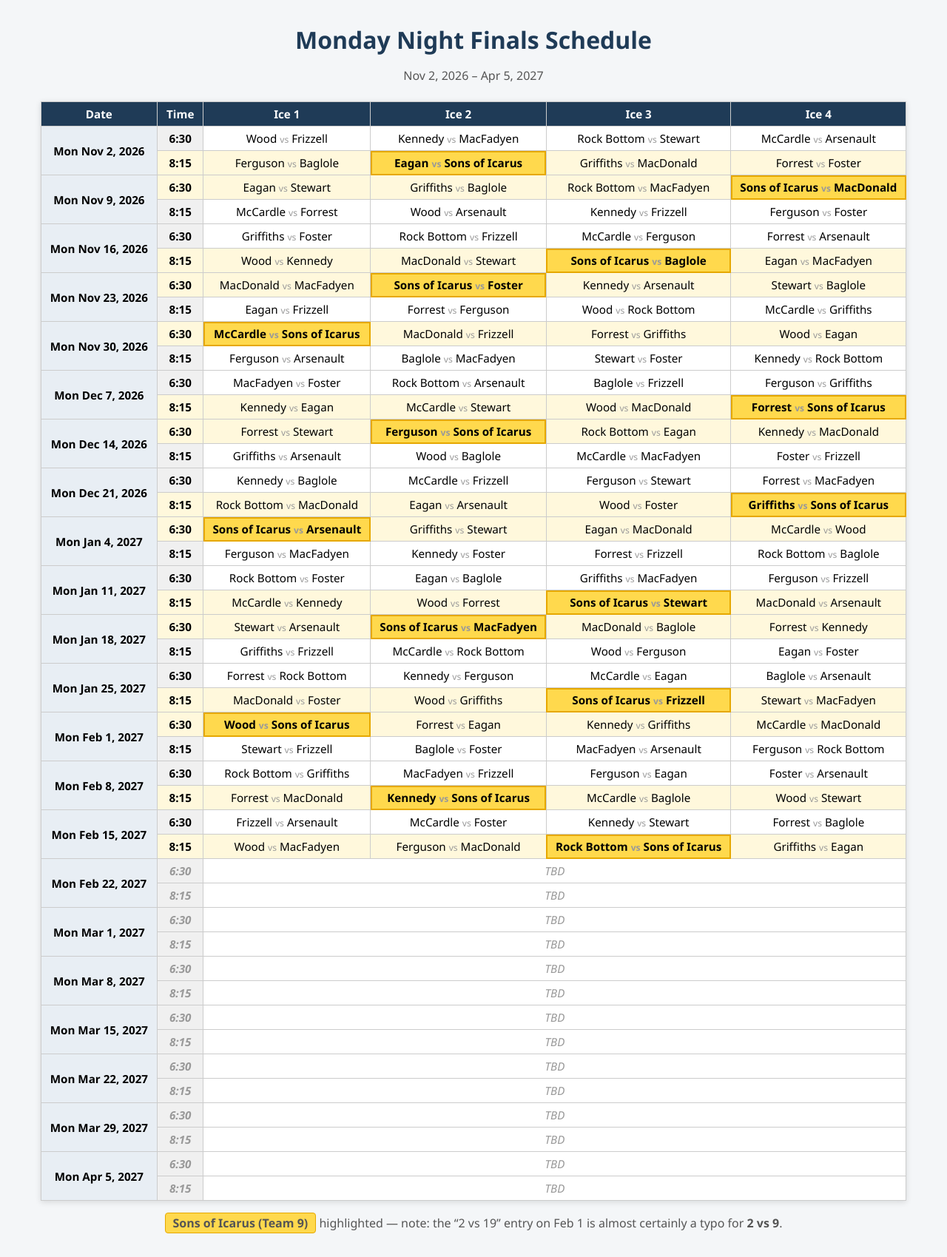
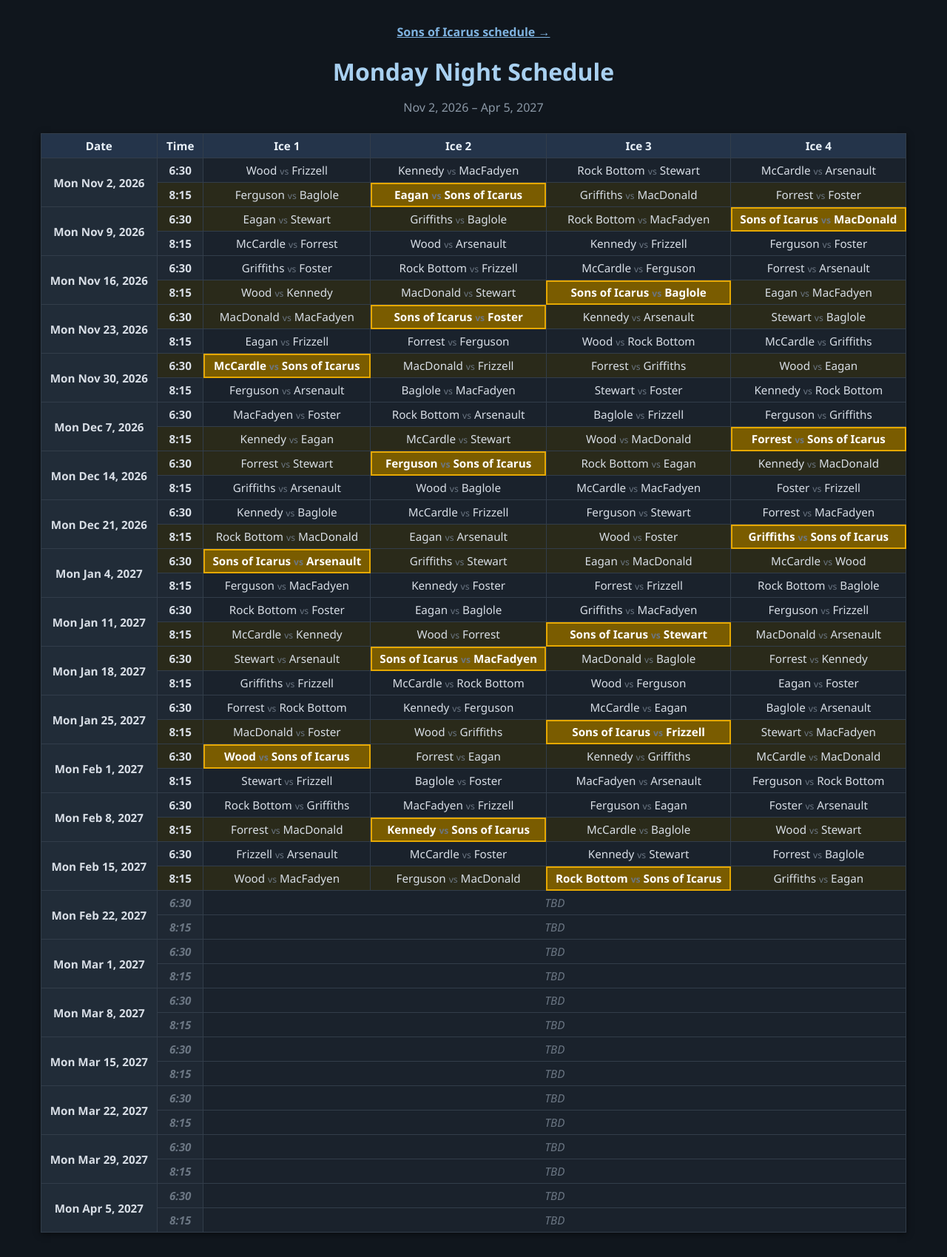
Before and after one commit to sonsoficarus/sonsoficarus.github.io, a plain HTML site: page schedule.html in a window 1280 px wide. Shown: the whole page at 74% size. Drawn offline with Linux system fonts and the light colour scheme.

Commit message:
Add mobile team schedule page and dark theme

```diff
--- a/schedule.html
+++ b/schedule.html
@@ -2,31 +2,31 @@
 <html lang="en">
 <head>
 <meta charset="utf-8">
-<title>Monday Night Finals Schedule</title>
+<title>Monday Night Schedule</title>
 <style>
-  body { font-family: "Segoe UI", Arial, sans-serif; background: #f4f6f8; margin: 2rem; }
-  h1 { text-align: center; color: #1f3b57; margin-bottom: 0.2rem; }
-  .sub { text-align: center; color: #555; margin-bottom: 1.5rem; }
-  table { border-collapse: collapse; margin: 0 auto; background: #fff;
-          box-shadow: 0 2px 8px rgba(0,0,0,.12); font-size: 0.95rem; }
-  th, td { border: 1px solid #ccc; padding: 6px 12px; text-align: center; }
-  thead th { background: #1f3b57; color: #fff; }
-  tbody th { background: #e8eef4; font-weight: 600; white-space: nowrap; }
-  td.time { background: #f0f0f0; font-weight: 600; white-space: nowrap; }
-  tr.tbd td { color: #999; font-style: italic; }
-  tr.myrow td { background: #fff8dc; }
-  td.mine { background: #ffd94d !important; font-weight: 700;
+  body { font-family: "Segoe UI", Arial, sans-serif; background: #10161d; color: #d8dee6; margin: 2rem; }
+  .nav { text-align: center; margin: 0 0 0.8rem; }
+  .nav a { color: #7fb3e0; font-weight: 600; }
+  h1 { text-align: center; color: #a8d0f0; margin-bottom: 0.2rem; }
+  .sub { text-align: center; color: #8a97a5; margin-bottom: 1.5rem; }
+  table { border-collapse: collapse; margin: 0 auto; background: #1a222c;
+          box-shadow: 0 2px 8px rgba(0,0,0,.5); font-size: 0.95rem; }
+  th, td { border: 1px solid #323d4a; padding: 6px 12px; text-align: center; }
+  thead th { background: #24344a; color: #eaf2fa; }
+  tbody th { background: #212c38; font-weight: 600; white-space: nowrap; color: #d8dee6; }
+  td.time { background: #1f2833; font-weight: 600; white-space: nowrap; }
+  tr.tbd td { color: #6b7683; font-style: italic; }
+  tr.myrow td { background: #2a2a1a; }
+  td.mine { background: #7a5c00 !important; color: #fff; font-weight: 700;
             outline: 2px solid #e6a800; outline-offset: -2px; }
-  td.mine .num { color: #b35c00; }
-  .num { color: #777; font-size: 0.8em; vertical-align: middle; }
-  .vs { color: #999; font-size: 0.8em; }
-  .legend { text-align: center; margin-top: 1rem; color: #555; }
-  .legend span { display: inline-block; background: #ffd94d; padding: 2px 10px;
-                 border: 1px solid #e6a800; border-radius: 4px; font-weight: 700; }
+  td.mine .num { color: #ffe1a0; }
+  .num { color: #8a97a5; font-size: 0.8em; vertical-align: middle; }
+  .vs { color: #6b7683; font-size: 0.8em; }
 </style>
 </head>
 <body>
-<h1>Monday Night Finals Schedule</h1>
+<p class="nav"><a href="team_schedule.html">Sons of Icarus schedule &rarr;</a></p>
+<h1>Monday Night Schedule</h1>
 <p class="sub">Nov 2, 2026 &ndash; Apr 5, 2027</p>
 <table>
 <thead><tr><th>Date</th><th>Time</th><th>Ice 1</th><th>Ice 2</th><th>Ice 3</th><th>Ice 4</th></tr></thead>
@@ -70,6 +70,5 @@
 <tr class="tbd"><th rowspan="2">Mon Apr 5, 2027</th><td class="time">6:30</td><td colspan="4">TBD</td></tr><tr class="tbd"><td class="time">8:15</td><td colspan="4">TBD</td></tr>
 </tbody>
 </table>
-<p class="legend"><span>Sons of Icarus (Team 9)</span> highlighted &mdash; note: the &ldquo;2 vs 19&rdquo; entry on Feb 1 is almost certainly a typo for <strong>2 vs 9</strong>.</p>
 </body>
 </html>
```
Also changed, not shown: team_schedule.html (added, +61 -0 lines).
